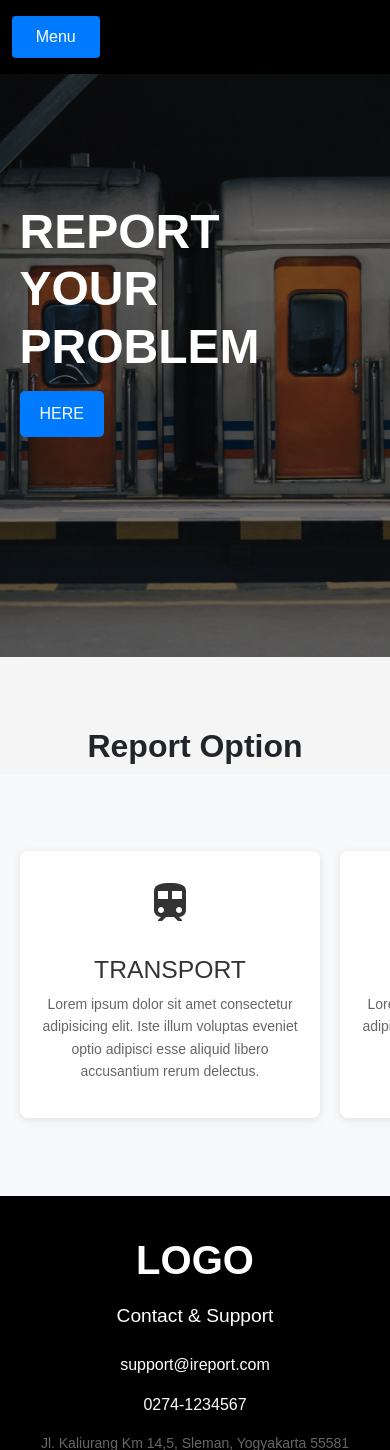
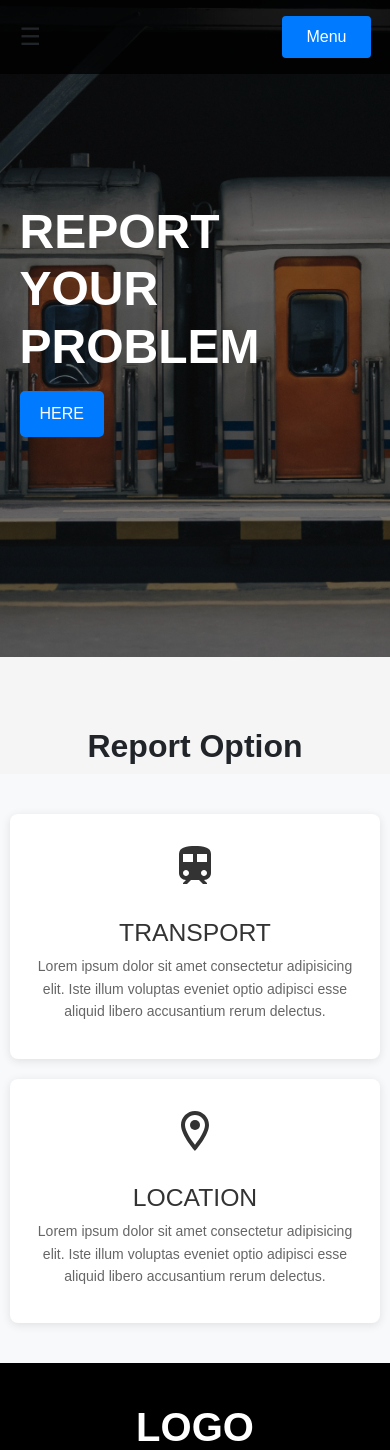
Before and after one commit to TyasPrabaswara/iReport_Project, a PHP site: page / in a window 390 px wide; the page is wider, and only the part inside the window is pictured. Shown: the top 1450 px of that part. Run offline with PHP 8.4, Linux system fonts and the light colour scheme; a user stored in the database is signed in; data that the repository does not hold is empty; some libraries are stand-ins or nearby versions.

Commit message:
v0.1.18 Fixed Mobile Res

```diff
--- a/css/home.css
+++ b/css/home.css
@@ -200,6 +200,21 @@ p {
     margin-right: 1rem;
     font-size: 0.9rem;
   }
+
+  .features-container {
+    padding: 0 10px;
+    grid-template-columns: 1fr;
+  }
+
+  .feature-card {
+    padding: 20px;
+    text-align: center;
+  }
+
+  h1 {
+    font-size: 1.5em;
+    margin-top: 20px;
+  }
 }
 
 @media (max-width: 480px) {
@@ -226,4 +241,10 @@ p {
   .container {
     grid-template-columns: 1fr;
   }
+
+  .features-container{
+    grid-template-columns: 1fr !important;
+
+  }
+
 }
--- a/css/navbar.css
+++ b/css/navbar.css
@@ -39,3 +39,76 @@
     background-color: #f1f1f1;
     border-radius: 4px;
 }
+
+.navbar{
+    position: fixed;
+    top: 0;
+    left: 0;
+    right: 0;
+    display: flex;
+    justify-content: space-between;
+    align-items: center;
+    padding: 1rem 5%;
+    background-color: rgba(0,0,0,0.8);
+    z-index: 1000;
+    width: 100%;
+}
+
+.nav-links{
+    display: flex;
+    flex-wrap: wrap;
+    justify-content: flex-start;
+    width: auto;
+}
+
+.nav-links a{
+    color: white;
+    text-decoration: none;
+    margin: 0 1rem;
+    font-size: 1rem;
+    transition: color 0.3s ease;
+}
+
+@media (max-width: 768px){
+    .nav-links{
+        flex-direction: column;
+        align-items: flex-start;
+        padding: 0;
+        width: 100%;
+    }
+
+    .nav-links a {
+        margin: 0.5rem 0;
+    }
+}
+
+/* Hamburger menu styles */
+.hamburger {
+    display: none; /* Hide by default */
+    font-size: 24px; /* Adjust size as needed */
+    cursor: pointer;
+}
+
+/* Show hamburger on mobile */
+@media (max-width: 768px) {
+    .hamburger {
+        display: block; /* Show hamburger icon */
+    }
+
+    .nav-links {
+        display: none; /* Hide nav links by default */
+        flex-direction: column; /* Stack links vertically */
+        width: 100%; /* Full width */
+        background-color: rgba(0, 0, 0, 0.8); /* Background color */
+        position: absolute; /* Position it below the navbar */
+        top: 60px; /* Adjust based on navbar height */
+        left: 0;
+    }
+
+    .nav-links a {
+        padding: 8px 10px;
+    }
+    .nav-links.active {
+        display: flex; /* Show links when active */
+    }
+}
--- a/includes/navbar.php
+++ b/includes/navbar.php
@@ -40,11 +40,12 @@ $user_role = isset($_SESSION['role']) ? $_SESSION['role'] : 'guest';
 </head>
 
 <nav class="navbar">
-    <div class="nav-links">
+    <div class="nav-links" id="nav-links">
         <a href="index.php?page=home" class="<?php echo $current_page == 'home' ? 'active' : ''; ?>">Home</a>
         <a href="index.php?page=berita" class="<?php echo $current_page == 'berita' ? 'active' : ''; ?>">Berita</a>
         <a href="index.php?page=jadwal" class="<?php echo $current_page == 'jadwal' ? 'active' : ''; ?>">Jadwal</a>
     </div>
+    <div class="hamburger" onclick="toggleMenu()">☰</div>
     <?php if ($user_role === 'admin'): ?>
         <!-- dropdown for admin users -->
         <div class="dropdown">
@@ -68,3 +69,10 @@ $user_role = isset($_SESSION['role']) ? $_SESSION['role'] : 'guest';
         <a href="index.php?page=signup" class="sign-up-btn" style="text-decoration: none;">SIGN UP</a>
     <?php endif; ?>
 </nav>
+
+<script>
+function toggleMenu(){
+    const navLinks = document.getElementById('nav-links');
+    navLinks.classList.toggle('active');
+}
+</script>
```
Lines whose indentation alone changed are shown as unchanged.
